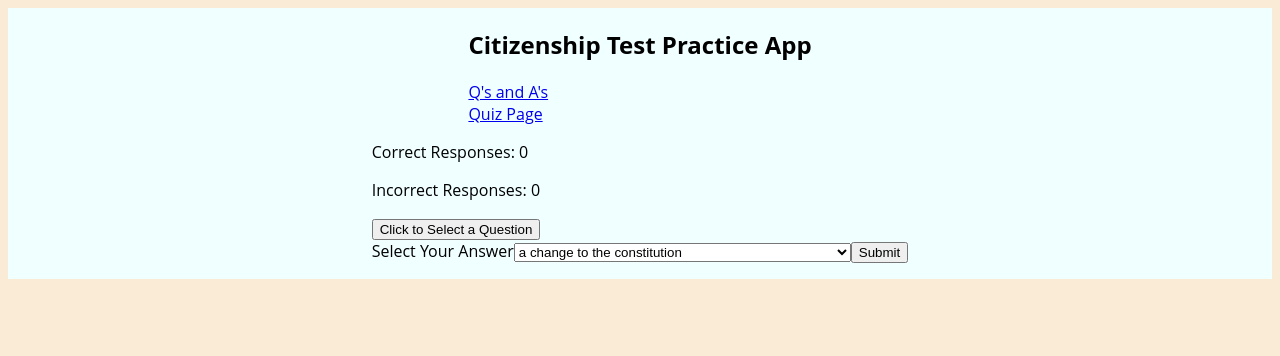
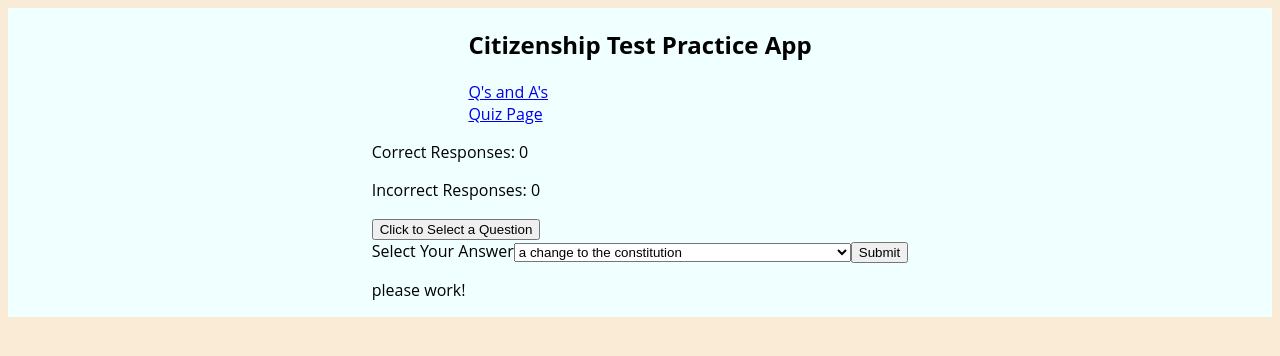
Before and after one commit to mmaustin/citizenship-questions-answers, a React (Create React App) app in the folder citizenship-frontend/: page /questions/dropbox in a window 1280 px wide. Shown: the top 356 px of the page. Built offline with nearby package versions, Linux system fonts and the light colour scheme.

Commit message:
constructed test function and inserted into p tags

```diff
--- a/citizenship-frontend/src/features/questions/QuestionsDropBox.js
+++ b/citizenship-frontend/src/features/questions/QuestionsDropBox.js
@@ -56,7 +56,9 @@ export const QuestionsDropBox = () => {
 
     }
 
-
+    const testFunction = () => {
+        return 'please work!'
+    }
 
     return(
         <div>
@@ -75,7 +77,7 @@ export const QuestionsDropBox = () => {
                 <input type="submit" value="Submit" />
             </form>
             <p>
-
+                {testFunction()}
             </p>
         </div>
     )
```
